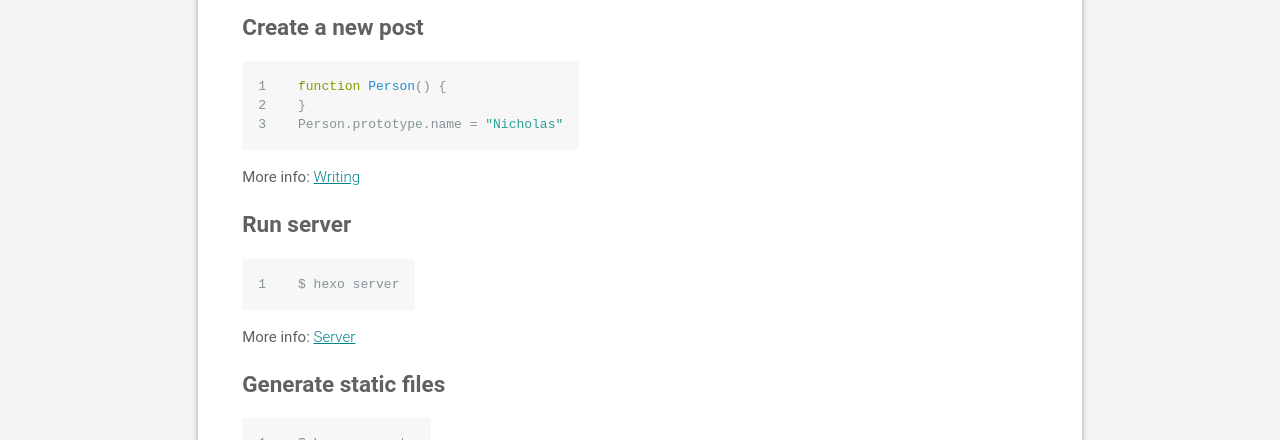
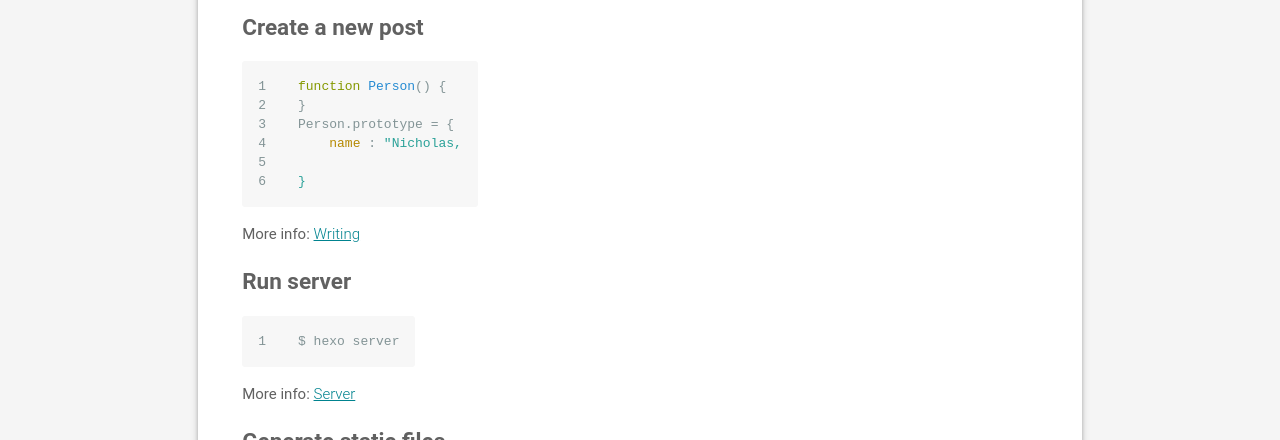
Before and after one commit to winer110/DayDarkDark.github.io, a plain HTML site: page 2016/12/15/hello-world/index.html in a window 1280 px wide. Shown: the part 660-1100 px from the top of the page. Drawn offline with Linux system fonts and the light colour scheme.

Commit message:
Site updated: 2016-12-15 22:05:17

```diff
--- a/2016/12/15/hello-world/index.html
+++ b/2016/12/15/hello-world/index.html
@@ -331,7 +331,7 @@
                 <div id="post-content" class="markdown-Github mdl-color-text--grey-700 mdl-card__supporting-text fade out">
 
 		<p>ECMAScript中并没有类的概念，通过其他途径可间接实现类</p>
-<h2 id="原型模式"><a href="#原型模式" class="headerlink" title="原型模式"></a>原型模式</h2><h3 id="Create-a-new-post"><a href="#Create-a-new-post" class="headerlink" title="Create a new post"></a>Create a new post</h3><figure class="highlight javascript"><table><tr><td class="gutter"><pre><div class="line">1</div><div class="line">2</div><div class="line">3</div></pre></td><td class="code"><pre><div class="line"><span class="function"><span class="keyword">function</span> <span class="title">Person</span>(<span class="params"></span>) </span>&#123;</div><div class="line">&#125;</div><div class="line">Person.prototype.name = <span class="string">"Nicholas"</span></div></pre></td></tr></table></figure>
+<h2 id="原型模式"><a href="#原型模式" class="headerlink" title="原型模式"></a>原型模式</h2><h3 id="Create-a-new-post"><a href="#Create-a-new-post" class="headerlink" title="Create a new post"></a>Create a new post</h3><figure class="highlight"><table><tr><td class="gutter"><pre><div class="line">1</div><div class="line">2</div><div class="line">3</div><div class="line">4</div><div class="line">5</div><div class="line">6</div></pre></td><td class="code"><pre><div class="line">function Person() &#123;</div><div class="line">&#125;</div><div class="line">Person.prototype = &#123;</div><div class="line">    name : "Nicholas,</div><div class="line">    </div><div class="line">&#125;</div></pre></td></tr></table></figure>
 <p>More info: <a href="https://hexo.io/docs/writing.html" target="_blank" rel="external">Writing</a></p>
 <h3 id="Run-server"><a href="#Run-server" class="headerlink" title="Run server"></a>Run server</h3><figure class="highlight bash"><table><tr><td class="gutter"><pre><div class="line">1</div></pre></td><td class="code"><pre><div class="line">$ hexo server</div></pre></td></tr></table></figure>
 <p>More info: <a href="https://hexo.io/docs/server.html" target="_blank" rel="external">Server</a></p>
```
